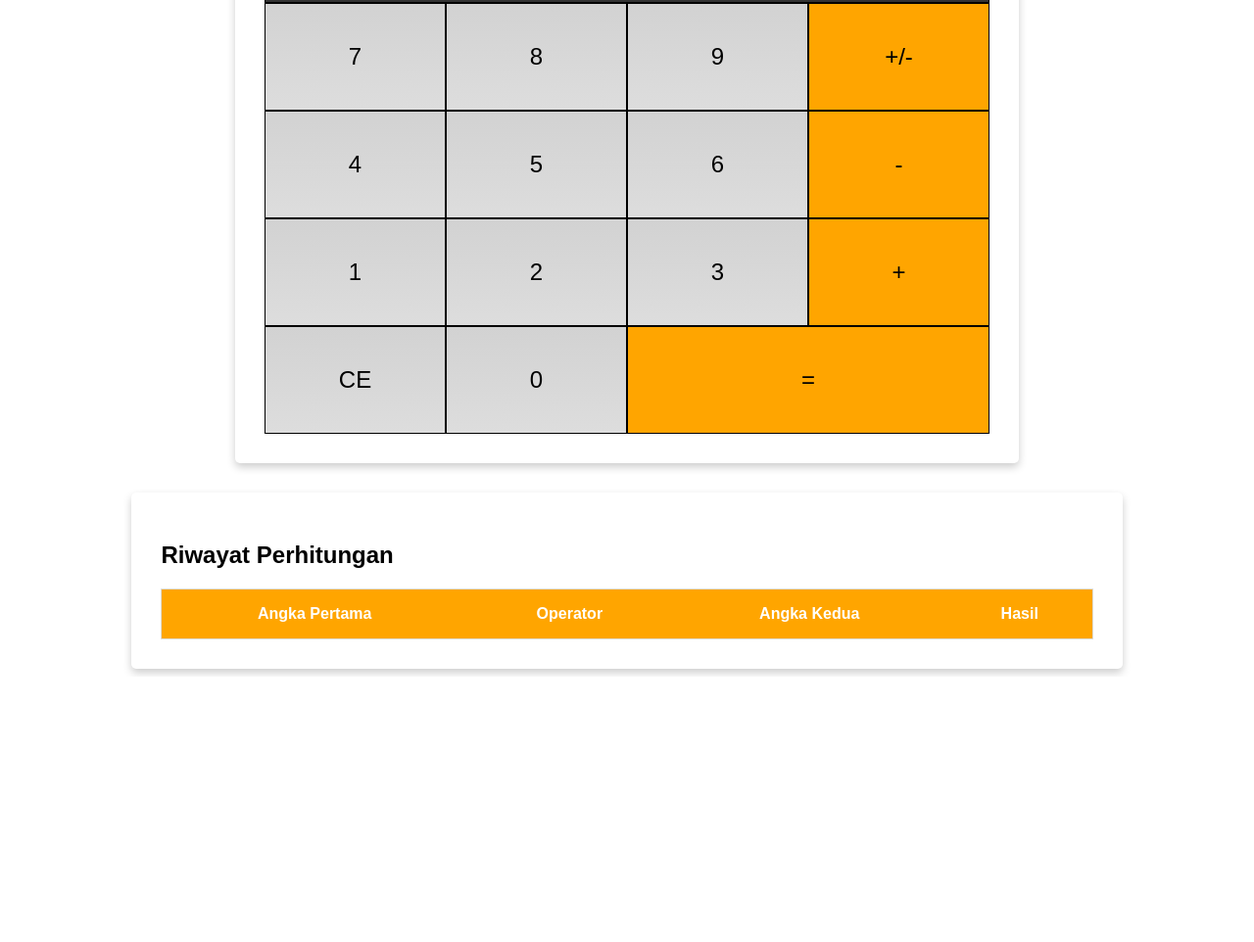
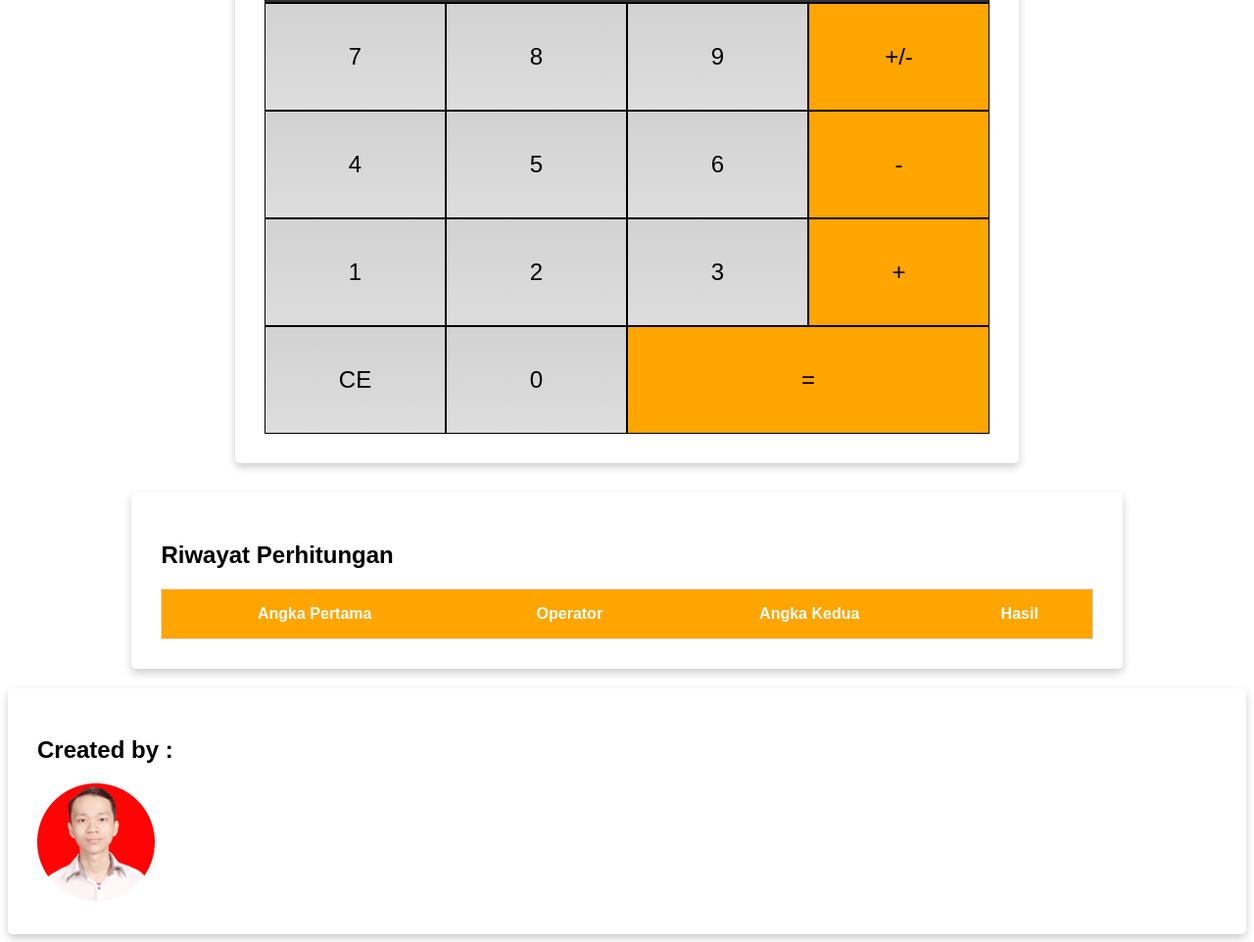
Before and after one commit to micheal011/micheal011.github.io, a plain HTML site: page kalkulator/index.html in a window 1280 px wide. Shown: the part 229-1191 px from the top of the page at 98% size. Before the commit the page ends 920 px from the top, so only its background shows below. Drawn offline with Linux system fonts and the light colour scheme.

Commit message:
Update foto

```diff
--- a/kalkulator/index.html
+++ b/kalkulator/index.html
@@ -60,6 +60,11 @@
         </table>
     </div>
 
+    <div class="card">
+        <h2>Created by :</h2>
+        <img src="assets/img/miki.png">
+    </div>
+
     <script src="assets/storage.js"></script>
 
     <script src="assets/kalkulator.js"></script>
```
Also changed, not shown: kalkulator/assets/img/miki.png (added).
